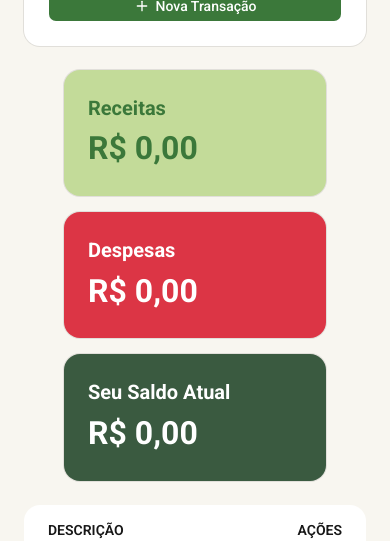
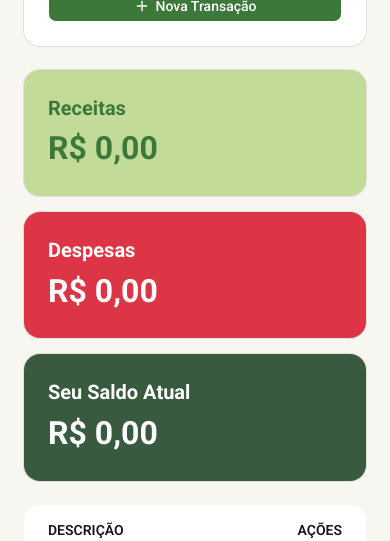
Before and after one commit to Guilhermeneves142/tech-challenge, a Next.js app: page /transacoes in a window 390 px wide. Shown: the part 466-1007 px from the top of the page. Built offline with nearby package versions, Linux system fonts and the light colour scheme; no server answers.

Commit message:
refactor: ajuste da margin do mobile

```diff
--- a/src/app/(main)/transacoes/page.tsx
+++ b/src/app/(main)/transacoes/page.tsx
@@ -317,7 +317,7 @@ export default function TransactionsPage() {
         </Button>
       </Card>
 
-      <section className="mx-10 grid grid-cols-1 sm:grid-cols-2 xl:grid-cols-3 gap-4 sm:gap-6 xl:gap-10 my-6">
+      <section className="grid grid-cols-1 sm:mx-10 sm:grid-cols-2 xl:grid-cols-3 gap-4 sm:gap-6 xl:gap-10 my-6">
         <Card className="p-6 bg-brand-secondary text-primary">
           <h4>Receitas</h4>
           <h2 className="pe-4 -mt-3">{formatCurrency(summary?.income ?? 0)}</h2>
```
